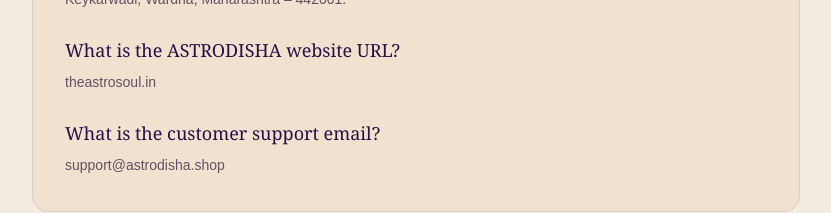
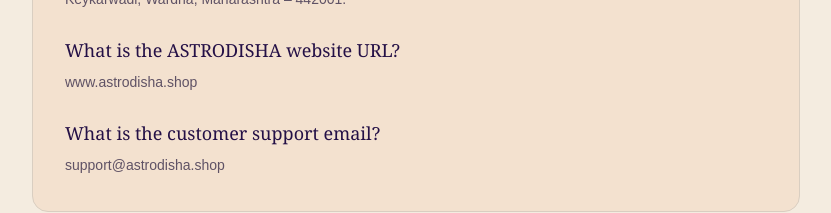
Before and after one commit to chavananand02340-wq/astrodisha-ecommerce, a Next.js app: page /faq in a window 1280 px wide. Shown: the part 1611-1824 px from the top of the page, without its empty margins (224-1055 px from the left). Built offline with nearby package versions, Linux system fonts and the light colour scheme; no server answers; the database is empty.

Commit message:
Update page.tsx

```diff
--- a/app/faq/page.tsx
+++ b/app/faq/page.tsx
@@ -11,6 +11,7 @@ import {
   REGISTERED_ADDRESS,
   SUPPORT_EMAIL,
   SUPPORT_WHATSAPP_DISPLAY,
+  WEBSITE_DOMAIN,
 } from "@/lib/legal-info";
 
 export const metadata: Metadata = {
@@ -68,7 +69,7 @@ const FAQS = [
   },
   {
     q: "What is the ASTRODISHA website URL?",
-    a: "theastrosoul.in",
+    a: WEBSITE_DOMAIN,
   },
   {
     q: "What is the customer support email?",
@@ -78,7 +79,7 @@ const FAQS = [
 
 export default function FaqPage() {
   return (
-    <LegalPageLayout title="Frequently Asked Questions" lastUpdated="26 September 2026">
+    <LegalPageLayout title="Frequently Asked Questions" lastUpdated="1 October 2026">
       <div className="flex flex-col gap-6">
         {FAQS.map((item) => (
           <div key={item.q}>
```
